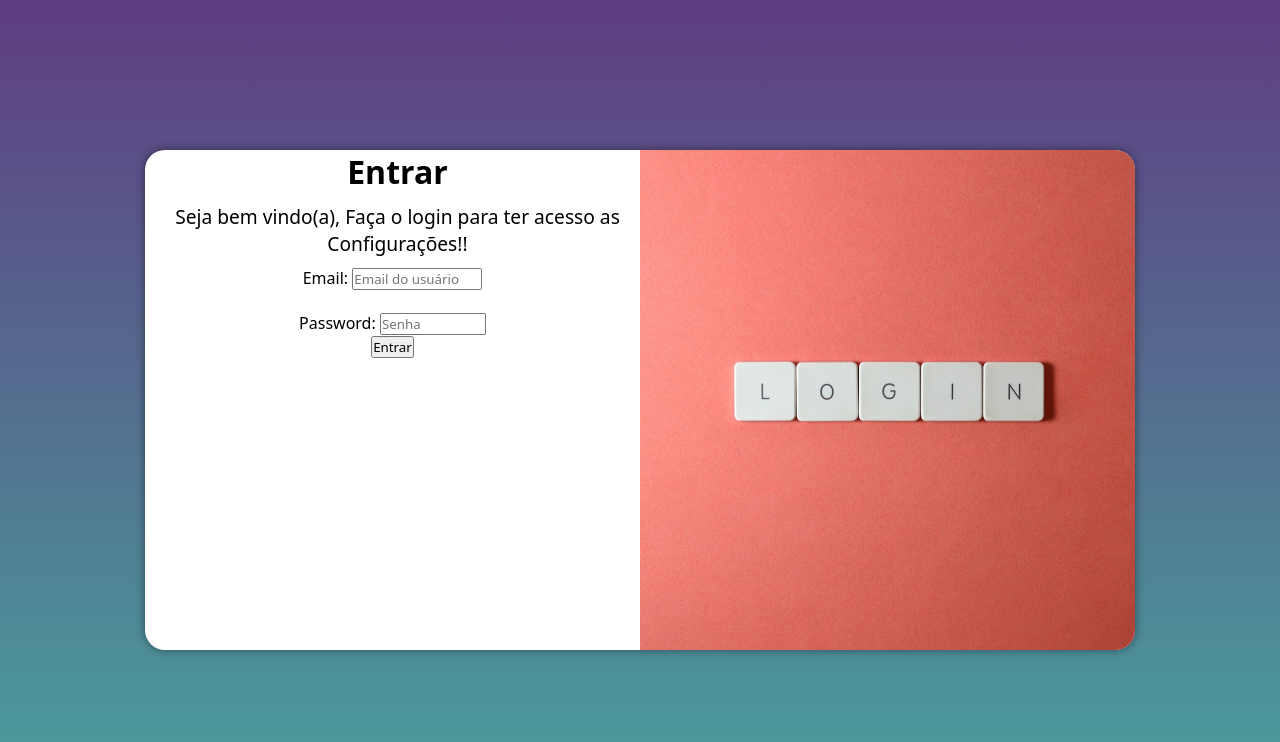
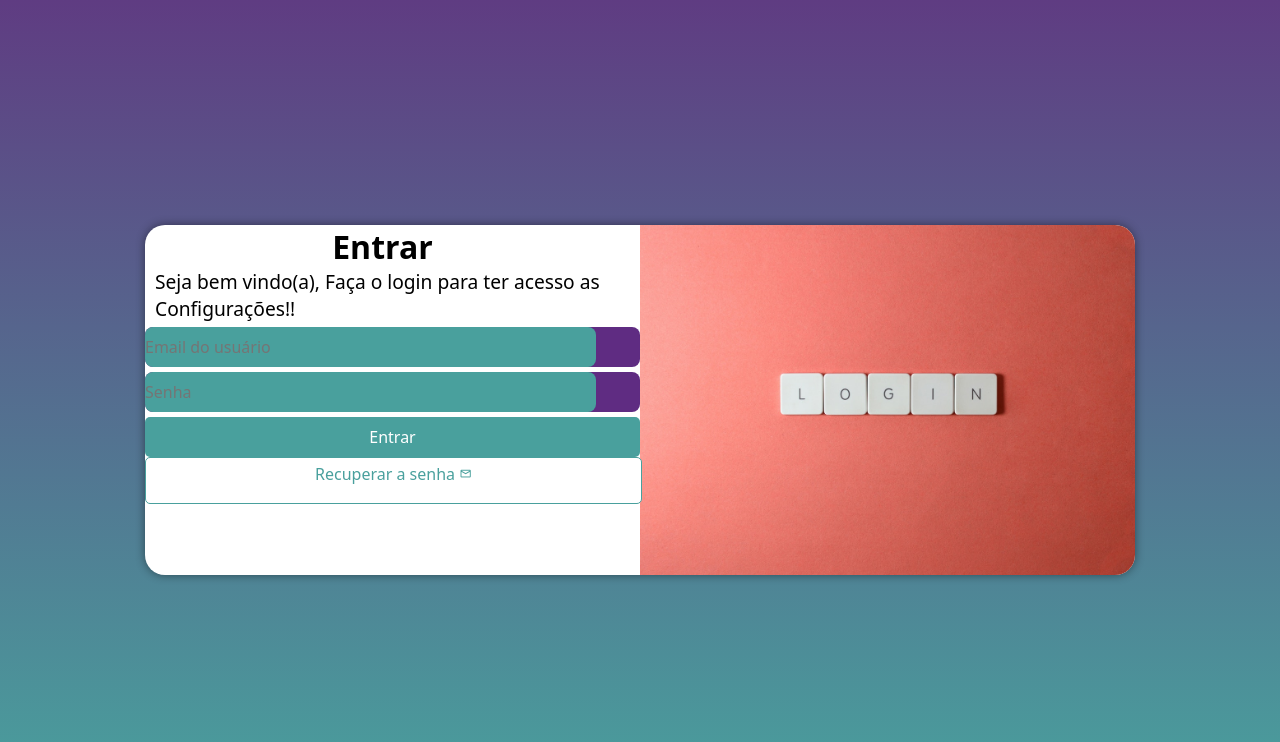
Before and after one commit to Urassamx7/MediaQ, a plain HTML site: page login/index.html in a window 1280 px wide. Drawn offline with nearby package versions, Linux system fonts and the light colour scheme.

Commit message:
No maior fds

```diff
--- a/login/index.html
+++ b/login/index.html
@@ -7,6 +7,7 @@
     <link rel="shortcut icon" href="./img/vscode-icon.png" type="image/x-icon">
     <link rel="stylesheet" href="style/mobilefirst.css">
     <link rel="stylesheet" href="style/mediaqueries.css">
+    <link rel="stylesheet" href="https://fonts.googleapis.com/css2?family=Material+Symbols+Outlined:opsz,wght,FILL,GRAD@20..48,100..700,0..1,-50..200" />
 </head>
 <body>
     <section id="login">
@@ -21,17 +22,29 @@
 
 
             <form action="cadastro.php" method="post">
-                <div id="campo">
-                    <label for="user">Email: </label>
-                    <input class="log" type="email" id="user" name="user" minlength="5" maxlength="30" required placeholder="Email do usuário" size="11" autocomplete="username">
-                </div>
-                <br>
 
                 <div id="campo">
+                    <span class="material-symbols-outlined">
+                        login
+                    </span>
+
+                    <input class="log" type="email" id="user" name="user" minlength="5" maxlength="30" required placeholder="Email do usuário" size="20" autocomplete="email">
+                    <label for="user">Email: </label>
+                </div>
+
+
+                <div id="campo">
+                    <span class="material-symbols-outlined">
+                        Key
+                        </span>
                     <label for="pass">Password:</label>
-                    <input class="log" type="password" id="pass" name="pass" minlength="8" maxlength="14" required placeholder="Senha" size="8"> <br>
+                    <input class="log" type="password" id="pass" name="pass" minlength="8" maxlength="14" required placeholder="Senha" size="20"> <br>
                 </div>
+
                 <input type="submit" value="Entrar">
+                <a class="button" href="recsenha.html">Recuperar a senha <span class="material-symbols-outlined">
+                    mail
+                    </span> </a>
             </form>
 
 
--- a/login/style/mediaqueries.css
+++ b/login/style/mediaqueries.css
@@ -2,8 +2,10 @@
 
 
 @media only screen and (min-width: 768px) and (max-width: 992px){
+    /*TABLET*/
     section#login{
         width: 80vw;
+        height: 280px;
     }
     section#login > div#img{
         float: left;
@@ -18,11 +20,15 @@
     body{
         background-image: linear-gradient(to top, #49a09d, #5f3c82);
     }
+
+
 }
 
 @media only screen and (min-width: 992px) {
+    /*BIG SCREEN*/
     section#login{
         width: 990px;
+        height:350px ;
     }
     section#login > div#img{
         float: right;
--- a/login/style/mobilefirst.css
+++ b/login/style/mobilefirst.css
@@ -24,9 +24,7 @@ input.log{
     cursor: text;
 }
 h1,p{
-    padding-left: 10px;
-    padding-bottom: 10px;
-}
+    padding-left: 10px;}
 main{
     position: relative;
     height: 100vh;
@@ -66,9 +64,13 @@ section#login > div#form{
     padding-bottom: 10px;
     padding-left: 10px;*/
 
-    text-align: center;
+    text-align: left ;
     margin-bottom: 10px;
 
+}
+section#login  h1{
+    margin-left: -30px;
+    text-align: center;
 }
 div#form > h1{
     font-size: 2em;
@@ -78,3 +80,78 @@ div#form > p{
     font-size: 1.2em;
 
 }
+div#campo > span{
+    color: white;
+
+    font-size: 2em;
+    width: 40px;
+    padding: 5px;
+
+}
+
+div#campo > input.log{
+background-color: #49a09d;
+font-size: 1em;
+width: calc(100% - 44px);
+height: 100%;
+border: 0px;
+border-radius: 8px;
+transform: translateY(-42px);
+
+
+
+}
+form > input[type=submit]{
+display: block;
+font-size: 1em;
+width: 100%;
+color: white;
+height: 40px;
+border: none;
+background-color: var(--verde);
+border-radius: 5px;
+cursor: pointer;
+}
+form > input[type=submit]:hover{
+    background-color: #2d6462;
+
+}
+
+form a.button{
+    display: block;
+    text-align: center;
+    font-size: 1em;
+    width: 100%;
+    height: 40px;
+    background-color:  white;
+    color: #49a09d;
+    border: 1px solid #49a09d;
+    border-radius: 5px;
+    text-decoration: none;
+    padding-top: 5px;
+
+}
+
+form > a.button > span{
+    font-size: 0.8em;
+}
+form a.button:hover{
+    background-color: #2d6462;
+}
+form > div#campo{
+background-color: var(--lilas);
+display: block;
+width: 100%;
+height: 40px;
+border-radius: 8px;
+margin: 5px 0px ;
+}
+
+form label{
+    display: none;
+}
+
+div#campo > input.log:focus-within{
+    background-color: white;
+    border: none;
+}
```
